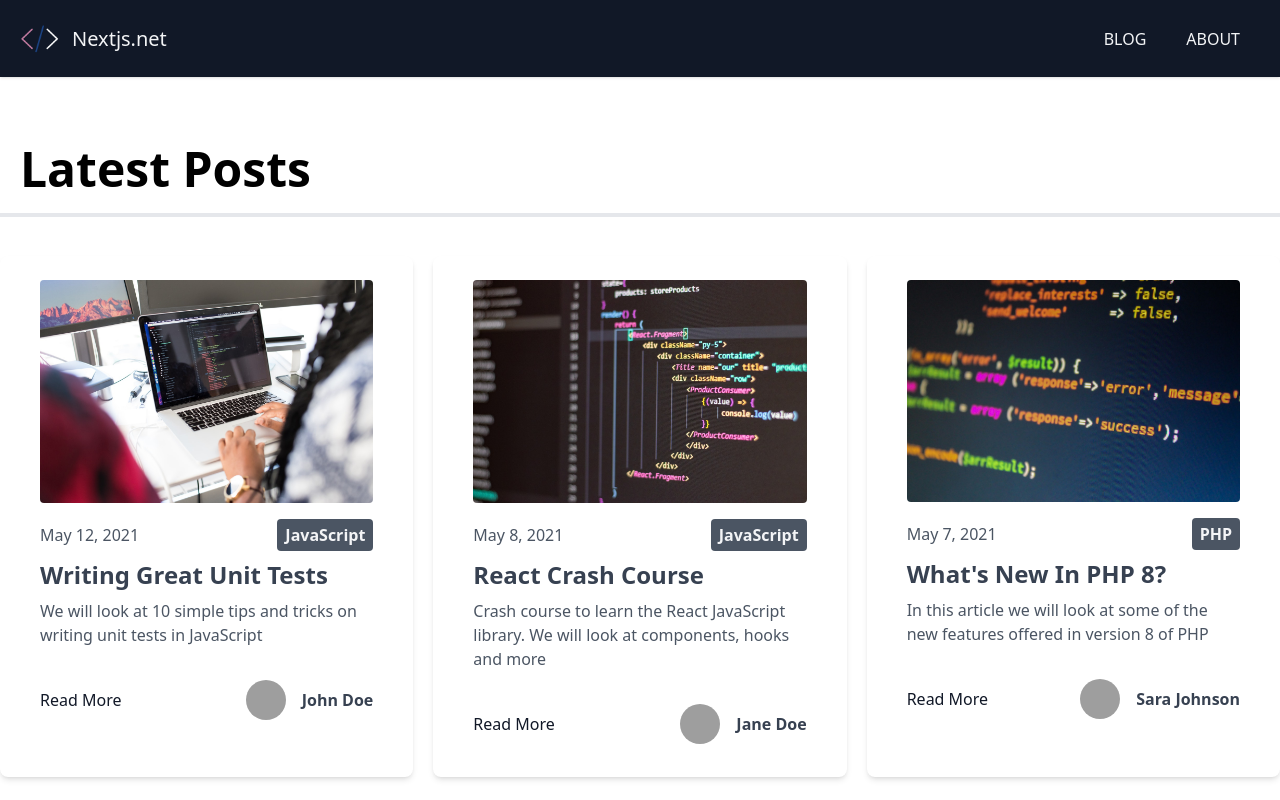
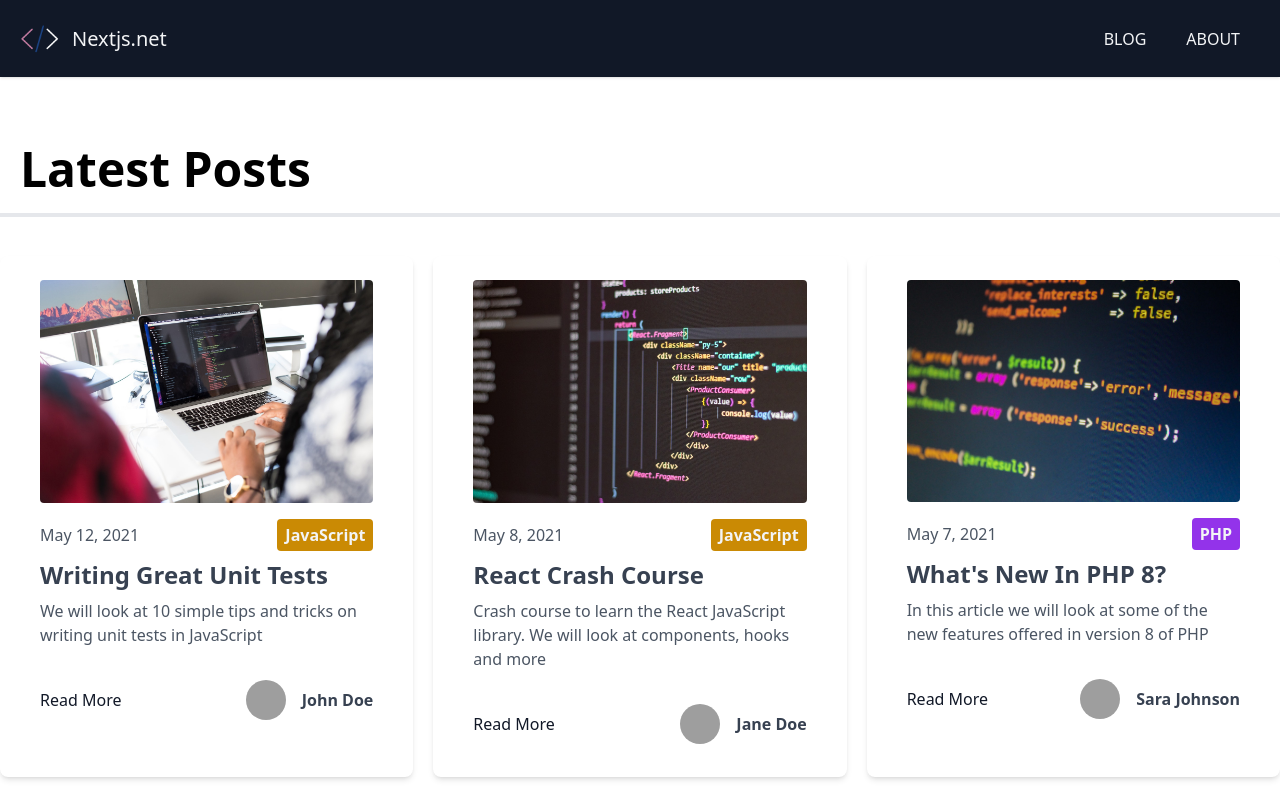
Before and after one commit to haithamthabt/nextjs-blog-template-old, a Next.js app in the folder nextjs-blog-template/: page / in a window 1280 px wide. Shown: the top 800 px of the page. Built offline with nearby package versions, Linux system fonts and the light colour scheme; grey boxes are pictures that could not be loaded.

Commit message:
fixed category colors issue

```diff
--- a/nextjs-blog-template/components/CategoryLabel.js
+++ b/nextjs-blog-template/components/CategoryLabel.js
@@ -2,17 +2,16 @@ import Link from 'next/link'
 
 export default function CategoryLabel({ children }) {
   const colorKey = {
-    JavaScript: "yellow",
-    CSS: "blue",
-    Python: 'green',
-    PHP: 'purple',
-    Ruby: 'red',
+    JavaScript: "bg-yellow-600",
+    CSS: "bg-blue-600",
+    Python: 'bg-green-600',
+    PHP: 'bg-purple-600',
+    Ruby: 'bg-red-600',
   }
   //const bg_color = "bg-"+colorKey[children]+"-600"
-  const bg_color = "bg-gray-600"
   return (
     <div
-      className={`px-2 py-1 ${bg_color} text-gray-100 font-bold rounded`}
+      className={`px-2 py-1 ${colorKey[children]} text-gray-100 font-bold rounded`}
     >
       <Link href={`/blog/category/${children.toLowerCase()}`}>{children}</Link>
     </div>
```
